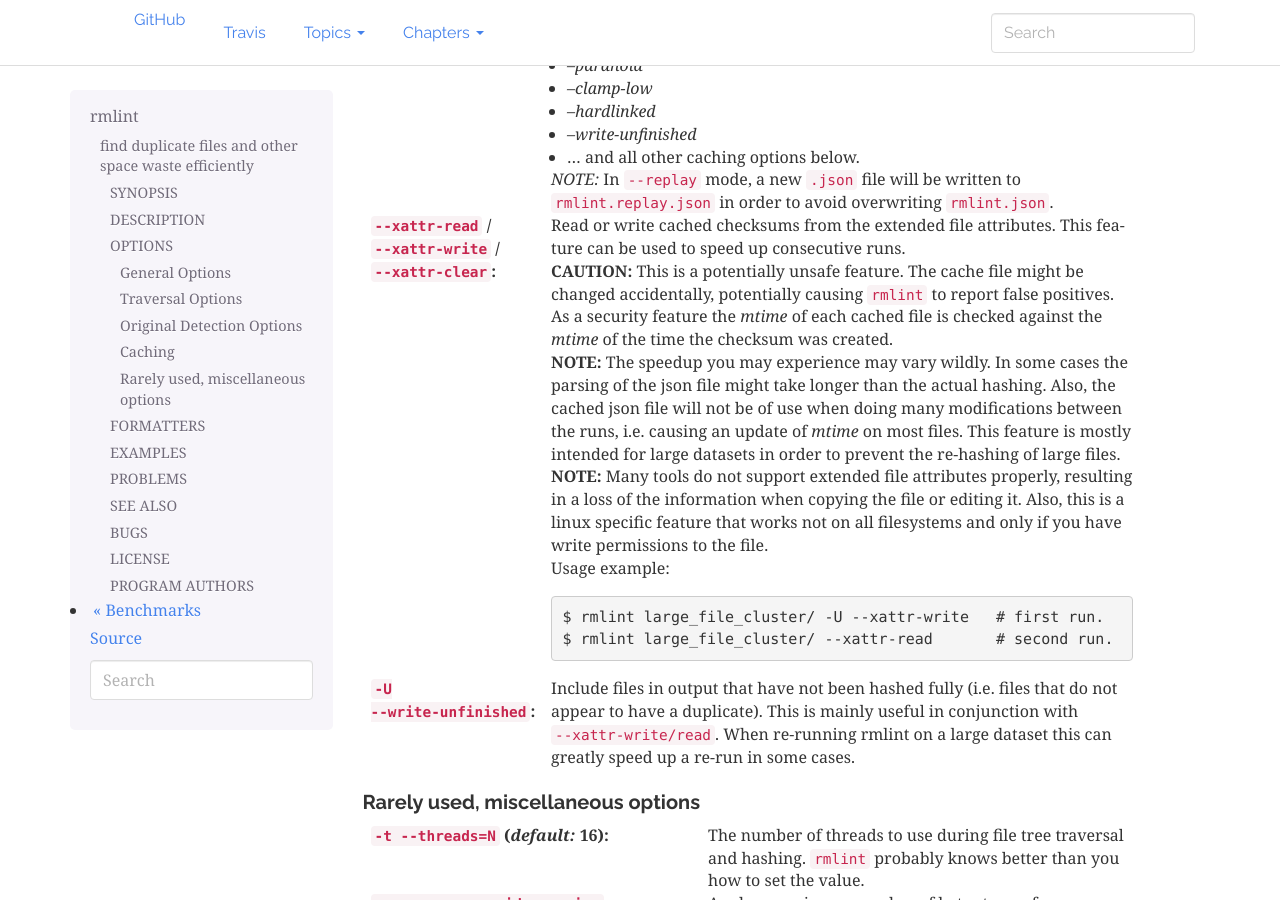
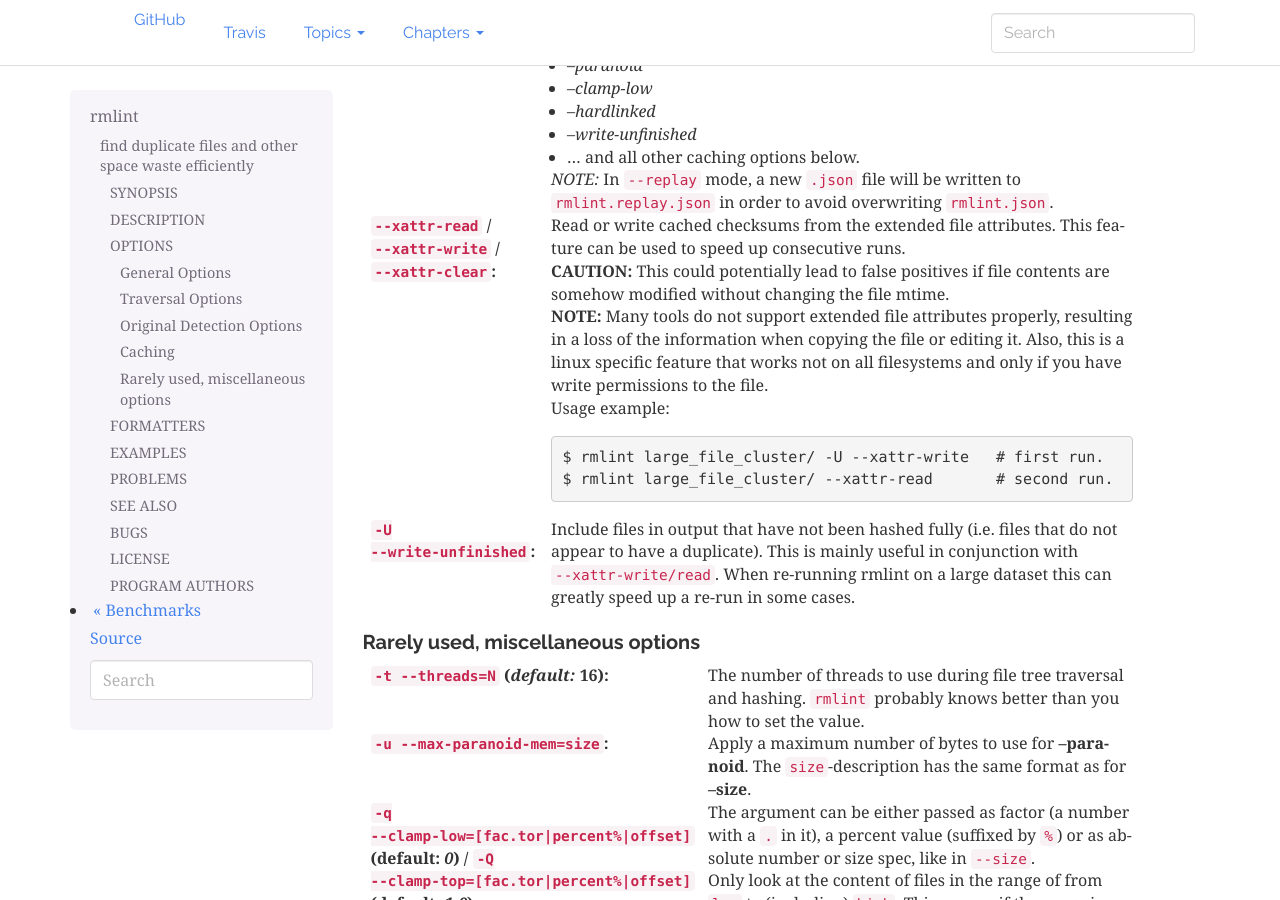
Before and after one commit to sahib/rmlint, a Sphinx documentation site: the page built from docs/rmlint.1.rst, in a window 1280 px wide and 900 px high, scrolled down 7364 px. Built offline with Sphinx 7.4.7, drawn with Linux system fonts in a browser that asks for light colours.

Commit message:
docs: tidy up obsolete json-cache reference

```diff
--- a/docs/rmlint.1.rst
+++ b/docs/rmlint.1.rst
@@ -427,17 +427,8 @@ Caching
     Read or write cached checksums from the extended file attributes.
     This feature can be used to speed up consecutive runs.
 
-    **CAUTION:** This is a potentially unsafe feature. The cache file might be
-    changed accidentally, potentially causing ``rmlint`` to report false
-    positives. As a security feature the `mtime` of each cached file is checked
-    against the `mtime` of the time the checksum was created.
-
-    **NOTE:** The speedup you may experience may vary wildly. In some cases the
-    parsing of the json file might take longer than the actual hashing. Also,
-    the cached json file will not be of use when doing many modifications
-    between the runs, i.e. causing an update of `mtime` on most files. This
-    feature is mostly intended for large datasets in order to prevent the
-    re-hashing of large files.
+    **CAUTION:** This could potentially lead to false positives if file contents are
+    somehow modified without changing the file mtime.
 
     **NOTE:** Many tools do not support extended file attributes properly,
     resulting in a loss of the information when copying the file or editing it.
```
